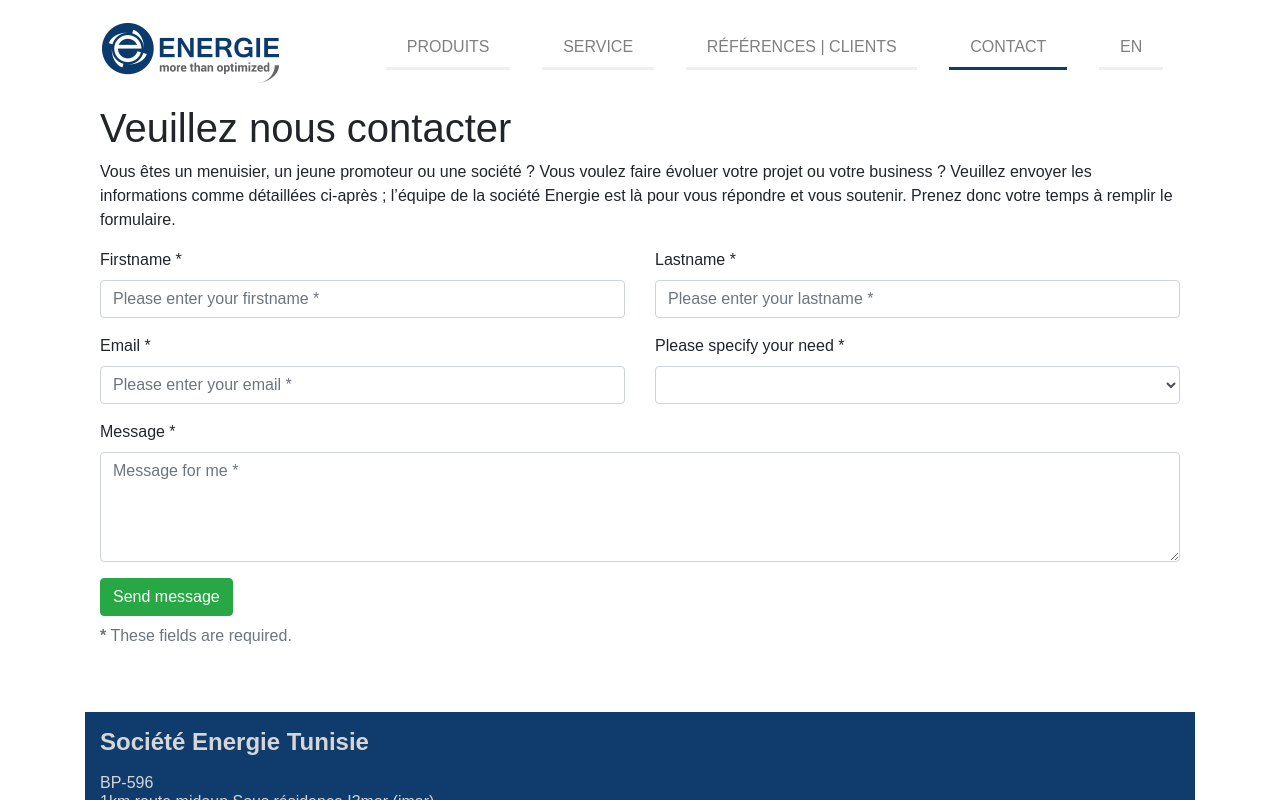
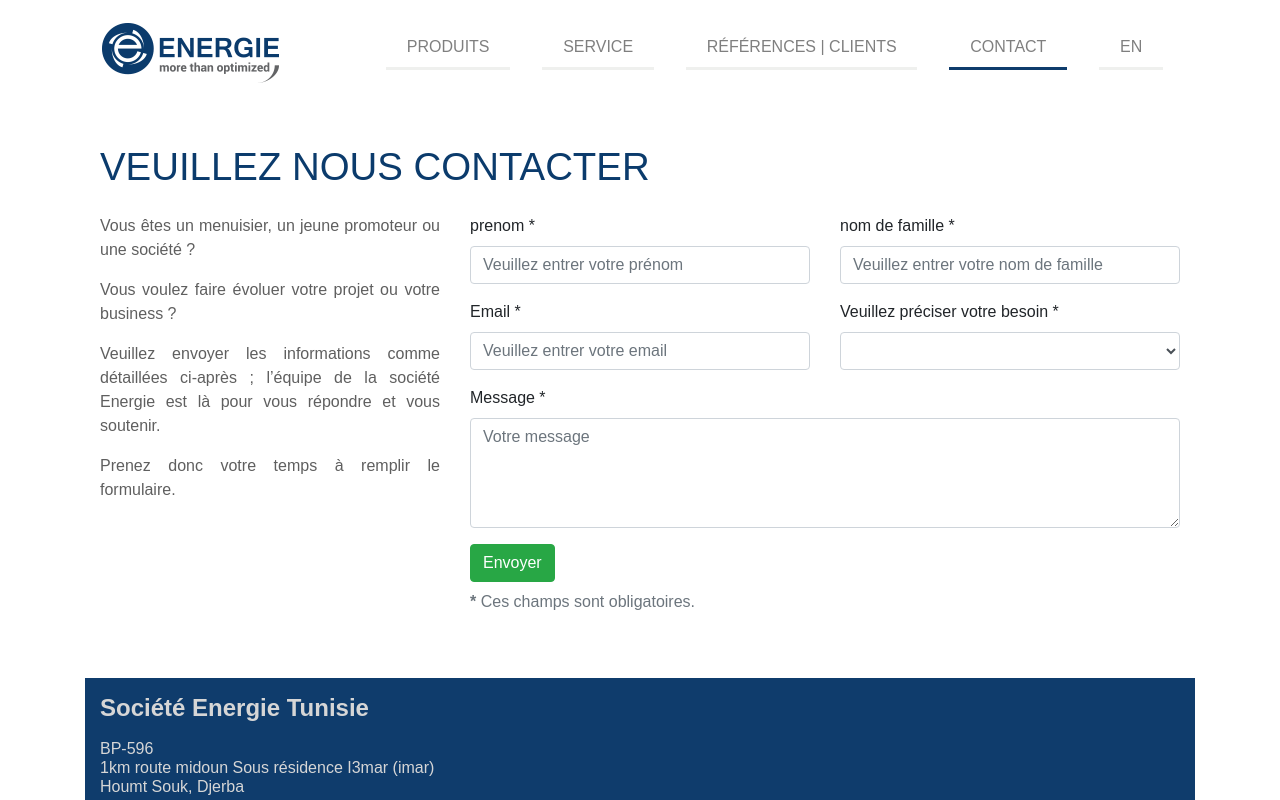
Before and after one commit to tmeftah/cnc.tn, a Nuxt app: page /contact in a window 1280 px wide. Shown: the top 800 px of the page. Built offline with nearby package versions, Linux system fonts and the light colour scheme.

Commit message:
update language for contact form

```diff
--- a/components/contactform.vue
+++ b/components/contactform.vue
@@ -1,7 +1,18 @@
 <template>
-  <b-container class="mt-2">
-    <h1>{{$t('contact_header')}}</h1>
-    <p>{{$t('contact_text')}}</p>
+  <b-container class="mt-5">
+    <h1
+      class="text-uppercase"
+      style="font-weight:normal;color:#0b3b6c;  font-size:2.4em;"
+    >{{$t('contact_header')}}</h1>
+    <b-row class="mt-4">
+      <b-col cols="12" lg="4">
+        <p
+          v-html="$t('contact_text')"
+          style="color:rgb(95, 95, 95)"
+          class="text-justify"
+        ></p>
+      </b-col>
+      <b-col>
         <form
           id="contactus"
           method="post"
@@ -18,13 +29,13 @@
               <div class="col-md-6">
                 <div class="form-group">
                   <input type="hidden" name="form-name" value="contactus" />
-              <label for="form_name">Firstname *</label>
+                  <label for="form_name">{{$t('Firstname')}} *</label>
                   <input
                     id="form_name"
                     type="text"
                     name="name"
                     class="form-control"
-                placeholder="Please enter your firstname *"
+                    :placeholder="$t('label_firstname')"
                     required="required"
                     data-error="Firstname is required."
                   />
@@ -33,13 +44,13 @@
               </div>
               <div class="col-md-6">
                 <div class="form-group">
-              <label for="form_lastname">Lastname *</label>
+                  <label for="form_lastname">{{$t('lastname')}} *</label>
                   <input
                     id="form_lastname"
                     type="text"
                     name="surname"
                     class="form-control"
-                placeholder="Please enter your lastname *"
+                    :placeholder="$t('label_lastname')"
                     required="required"
                     data-error="Lastname is required."
                   />
@@ -56,7 +67,7 @@
                     type="email"
                     name="email"
                     class="form-control"
-                placeholder="Please enter your email *"
+                    :placeholder="$t('label_email')"
                     required="required"
                     data-error="Valid email is required."
                   />
@@ -65,7 +76,7 @@
               </div>
               <div class="col-md-6">
                 <div class="form-group">
-              <label for="form_need">Please specify your need *</label>
+                  <label for="form_need">{{$t('need_label')}} *</label>
                   <select
                     id="form_need"
                     name="need"
@@ -74,12 +85,16 @@
                     data-error="Please specify your need."
                   >
                     <option value></option>
-                <option value="Request quotation">Request quotation</option>
-                <option value="Request order status">Request order status</option>
+                    <option
+                      value="Request quotation"
+                    >{{$t('request_quotation')}}</option>
+                    <option
+                      value="Request order status"
+                    >{{$t('request_order_status')}}</option>
                     <option
                       value="Request copy of an invoice"
-                >Request copy of an invoice</option>
-                <option value="Other">Other</option>
+                    >{{$t('request_copy_of_an_invoice')}}</option>
+                    <option value="Other">{{$t('other')}}</option>
                   </select>
                   <div class="help-block with-errors"></div>
                 </div>
@@ -93,7 +108,7 @@
                     id="form_message"
                     name="message"
                     class="form-control"
-                placeholder="Message for me *"
+                    :placeholder="$t('label_message')"
                     rows="4"
                     required="required"
                     data-error="Please, leave us a message."
@@ -105,19 +120,22 @@
                 <input
                   type="submit"
                   class="btn btn-success btn-send"
-              value="Send message"
+                  :value="$t('btn-send-message')"
                 />
               </div>
             </div>
             <div class="row">
               <div class="col-md-12">
                 <p class="text-muted mt-2">
-              <strong>*</strong> These fields are required.
+                  <strong>*</strong>
+                  {{$t('required')}}.
                 </p>
               </div>
             </div>
           </div>
         </form>
+      </b-col>
+    </b-row>
   </b-container>
 
   <!-- <form id="contact-form" method="post" action="contact.php" role="form">
--- a/lang/fr-FR.json
+++ b/lang/fr-FR.json
@@ -6,6 +6,19 @@
   "transmission_text": "Quatre vis à billes <strong>d’origine Allemandes</strong> assurent un déplacement <strong>précis</strong> et sans <strong>aucune vibration</strong> de la machine même dans les conditions de coupe les plus difficiles.               <br>               <strong> L’axe X</strong> est doté de 2 vis à billes de diamètre 25 mm synchronisées par des courroies HTD et une motorisation centrale puissante.               <br>               <strong>L’axe Y</strong> est doté d’une vis à billes de diamètre 25 mm pour des vitesses de déplacements et accélération maximale et des efforts de coupe plus grand,               <br>               <strong>L’axe Z</strong> est dotée d’une vis à billes de diamètre 16",
   "fabrication_100": "Fabrication 100% Tunisienne",
   "contact": "contact",
-  "contact_text": "Vous êtes un menuisier, un  jeune promoteur ou une société ? Vous voulez faire évoluer votre projet ou votre business ? Veuillez envoyer les informations comme détaillées ci-après ; l’équipe de la société Energie est là pour vous répondre et vous soutenir. Prenez donc votre temps à remplir le formulaire.",
-  "contact_header": "Veuillez nous contacter"
+  "contact_text": "Vous êtes un menuisier, un  jeune promoteur ou une société ? </span>   <span class='d-flex mt-3'> Vous voulez faire évoluer votre projet ou votre business ? </span>   <span class='d-flex mt-3'> Veuillez envoyer les informations comme détaillées ci-après ; l’équipe de la société Energie est là pour vous répondre et vous soutenir. </span>   <span class='d-flex mt-3'> Prenez donc votre temps à remplir le formulaire.",
+  "contact_header": "Veuillez nous contacter",
+  "Firstname": "prenom",
+  "label_firstname": "Veuillez entrer votre prénom",
+  "lastname": "nom de famille",
+  "label_lastname": "Veuillez entrer votre nom de famille",
+  "label_email": "Veuillez entrer votre email",
+  "need_label": "Veuillez préciser votre besoin ",
+  "request_quotation": "Demande de devis",
+  "request_order_status": "Demander le statut de la commande",
+  "request_copy_of_an_invoice": "Demande de copie d'une facture",
+  "other": "Autres",
+  "label_message": "Votre message",
+  "required": "Ces champs sont obligatoires",
+  "btn-send-message": "Envoyer"
 }
```
Also changed, not shown: lang/en-EN.json (+14 -2 lines). Lines whose indentation alone changed are shown as unchanged.
